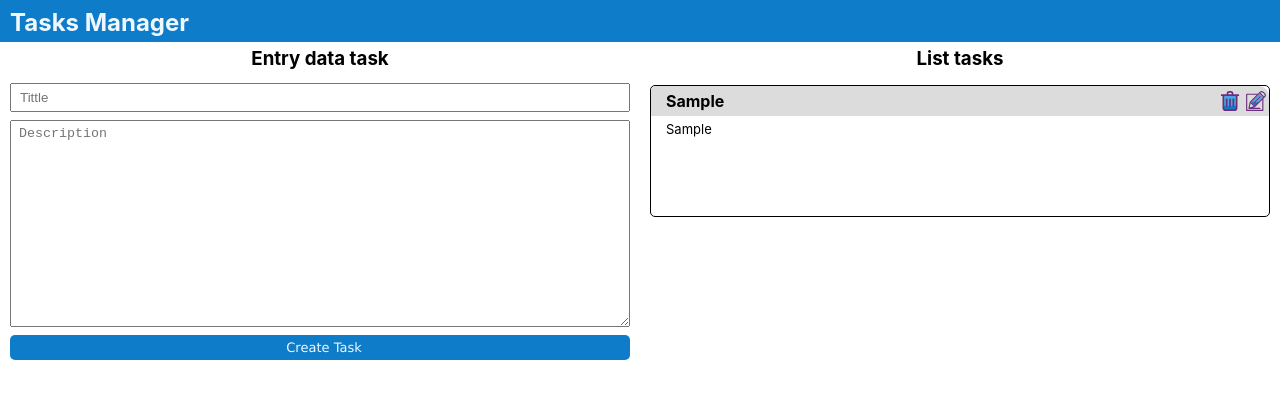
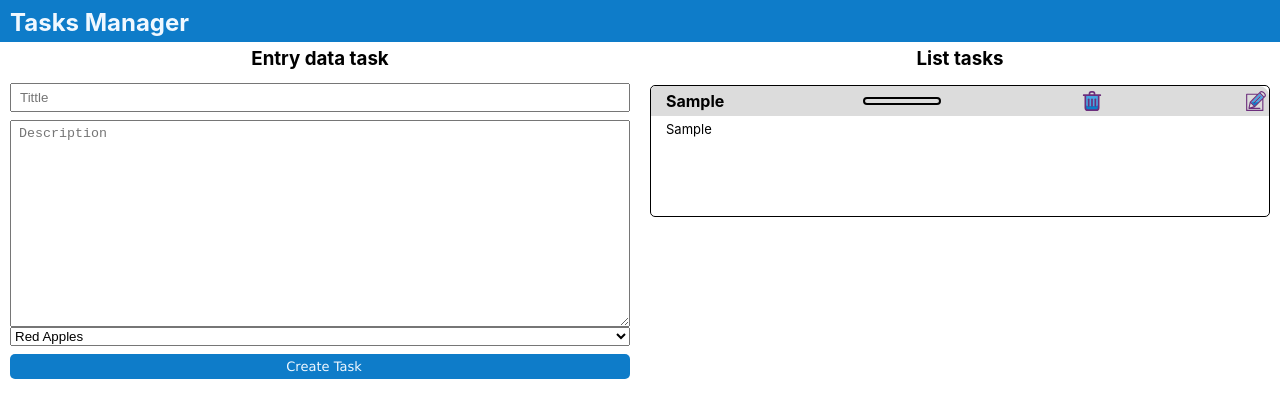
Before and after one commit to MarcuzziFranco/Task-manager, a React (Vite) app: page / in a window 1280 px wide. Both pictures are taken after typing "Sample", "Sample" into the empty fields and a click on the button "Create Task". Shown: the top 418 px of the page. Built offline with nearby package versions, Linux system fonts and the light colour scheme; no server answers.

Commit message:
agregado servicio conexion back

```diff
--- a/src/App.tsx
+++ b/src/App.tsx
@@ -1,9 +1,4 @@
-import React, {
-  Component,
-  MouseEventHandler,
-  useEffect,
-  useState,
-} from "react";
+import { useEffect, useState } from "react";
 import "./App.css";
 import ListTasks from "./Components/ListTasks/ListTasks";
 import { Task } from "../src/Interfaces/types";
@@ -18,13 +13,18 @@ function App() {
   const [listTask, setListTask] = useState<AppState["listTask"]>([]);
 
   useEffect(() => {
-    setListTask(getAll());
+    console.log("ejecuta");
+    getAll(handlerLoadListTask);
   }, []);
 
   const hadlerNewTask = (newTask: Task): void => {
     console.log(newTask);
     create(newTask);
     setListTask((listTask) => [...listTask, newTask]);
+  };
+
+  const handlerLoadListTask = (response: Array<Task>) => {
+    setListTask(response);
   };
 
   return (
--- a/src/Components/CardTask/CardTask.tsx
+++ b/src/Components/CardTask/CardTask.tsx
@@ -14,6 +14,10 @@ export default function CardTask({ task }: Props) {
       <div className="container-card">
         <div className="container-tittle">
           <h4 className="tittle">{task.tittle} </h4>
+          <div className="priority">
+            <h5>{task.priorityLevel}</h5>
+          </div>
+
           <img className="icon" src={iconRemove} onClick={remove} />
           <img className="icon" src={iconDelete} onClick={remove} />
         </div>
--- a/src/Components/CardTask/style.css
+++ b/src/Components/CardTask/style.css
@@ -17,6 +17,7 @@
     display: flex;
     flex-direction: row;
     align-items: center;
+    justify-content: space-between;
     margin: 0px;
     padding-left: 15px;
     background-color: gainsboro;
@@ -33,7 +34,23 @@
 
 .tittle{
     margin: 5px 0px 5px 0px;
-    flex-grow: 1;
+    flex-grow: 0;
+}
+
+.priority{
+    width: 70px;
+    padding: 2px;
+    margin: 0px;
+    border: 2px solid black;
+    border-radius: 5px;
+}
+
+.priority>h5{
+    display: flex;
+    color: white;
+    padding: 0px;
+    margin: 0px;
+
 }
 
 .description{
--- a/src/Components/InputTask/InputTask.tsx
+++ b/src/Components/InputTask/InputTask.tsx
@@ -40,7 +40,9 @@ const InputTask = ({ onNewTask }: FormProps) => {
   };
 
   const handleChange = (
-    e: React.ChangeEvent<HTMLInputElement | HTMLTextAreaElement>
+    e: React.ChangeEvent<
+      HTMLInputElement | HTMLTextAreaElement | HTMLSelectElement
+    >
   ) => {
     const { value, name } = e.target;
     setNewTask({ ...newTask, [name]: value });
@@ -61,12 +63,23 @@ const InputTask = ({ onNewTask }: FormProps) => {
         onChange={handleChange}
         value={newTask.description}
       />
+      <select
+        onChange={handleChange}
+        name="priorityLevel"
+        value={newTask.priorityLevel}
+      >
+        <option value="apples">Red Apples</option>
+        <option value="oranges">Outrageous Oranges</option>
+        <option value="tomatoes">Technically a Fruit Tomatoes</option>
+        <option value="bananas">Bodacious Bananas</option>
+      </select>
       <input
         className="button"
         type="button"
         value="Create Task"
         onClick={handlerNewTask}
       />
+
       <ErrorMessage error={error} />
     </div>
   );
--- a/src/Services/Services.Task.ts
+++ b/src/Services/Services.Task.ts
@@ -1,16 +1,28 @@
+import http from "./http-common";
 import { Task } from "../Interfaces/types";
-import axios, {AxiosResponse} from 'axios';
+import { AxiosResponse } from "axios";
 
-export const getAll = ():Array<Task> => {
-  console.log("Ejecucion Servicio")
-  const headers = {
-    'Access-Control-Allow-Origin':'*',
-    'Content-Type': 'application/json'
-  };
-axios.get('http://localhost:3001/api/task', { headers })
-    .then((response:AxiosResponse<Array<Task>>) => console.log(response.data));
-  return new Array<Task>;
-}
+const headers = {
+  "Access-Control-Allow-Origin": "*",
+  "Content-Type": "application/json",
+};
+
+export const getAll = (callback: (list: Array<Task>) => void) => {
+  http
+    .get<Array<Task>>("/task")
+    .then((response: AxiosResponse<Array<Task>>) => {
+      callback(response.data);
+    })
+    .catch((e: Error) => {
+      console.log(e);
+      callback([]);
+    });
+};
+
+/*export async function getAll() {
+  const { data, status } = await http.get<Array<Task>>("/task").then();
+  return data;
+}*/
 
 export const create = (task: Task) => {
   console.log("crear tarea");
--- /dev/null
+++ b/src/Services/http-common.ts
@@ -0,0 +1,9 @@
+import axios from "axios";
+
+export default axios.create({
+  baseURL: "http://localhost:3001/api",
+  headers: {
+    "Access-Control-Allow-Origin": "*",
+    "Content-Type": "application/json",
+  },
+});
```
